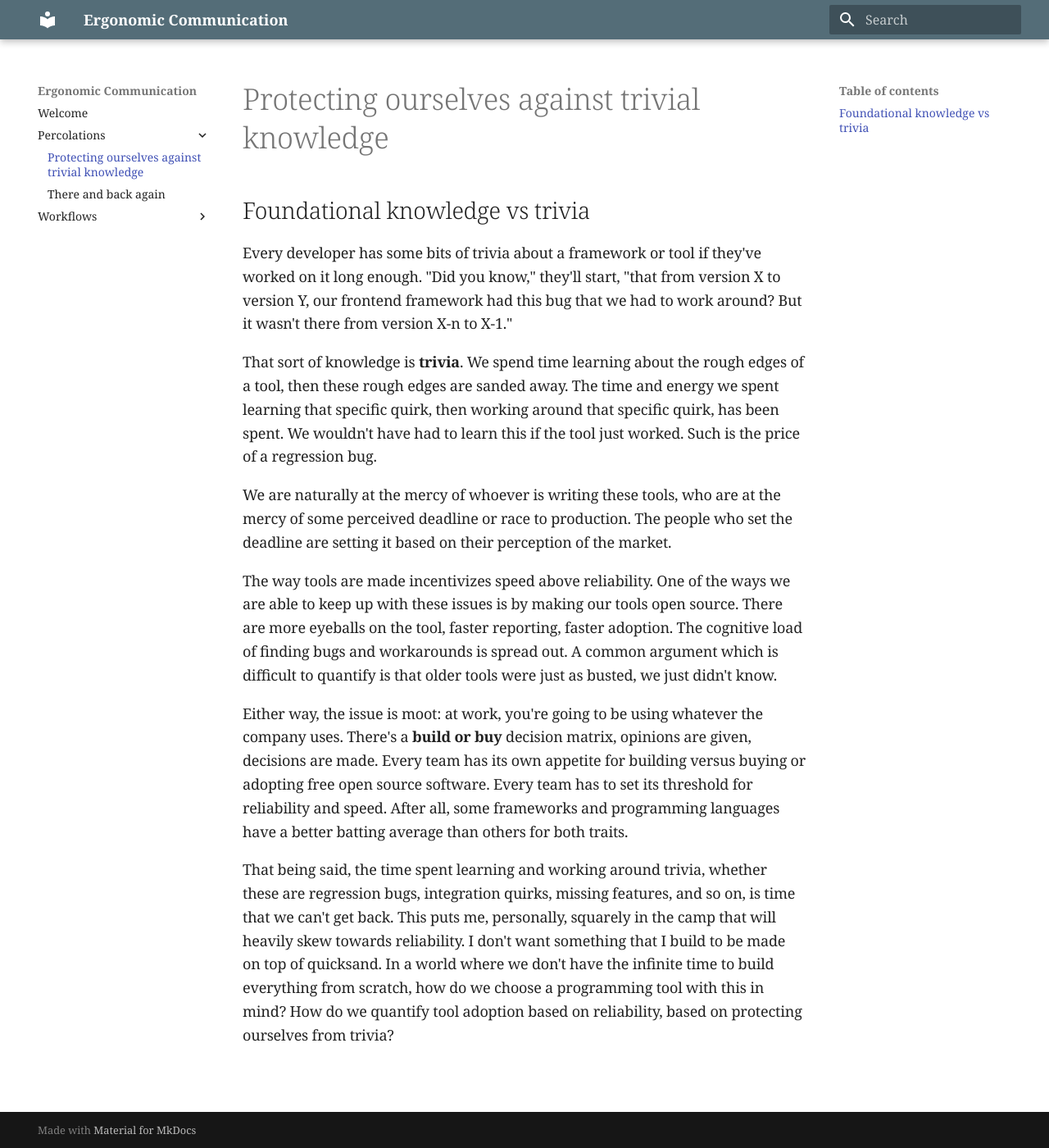
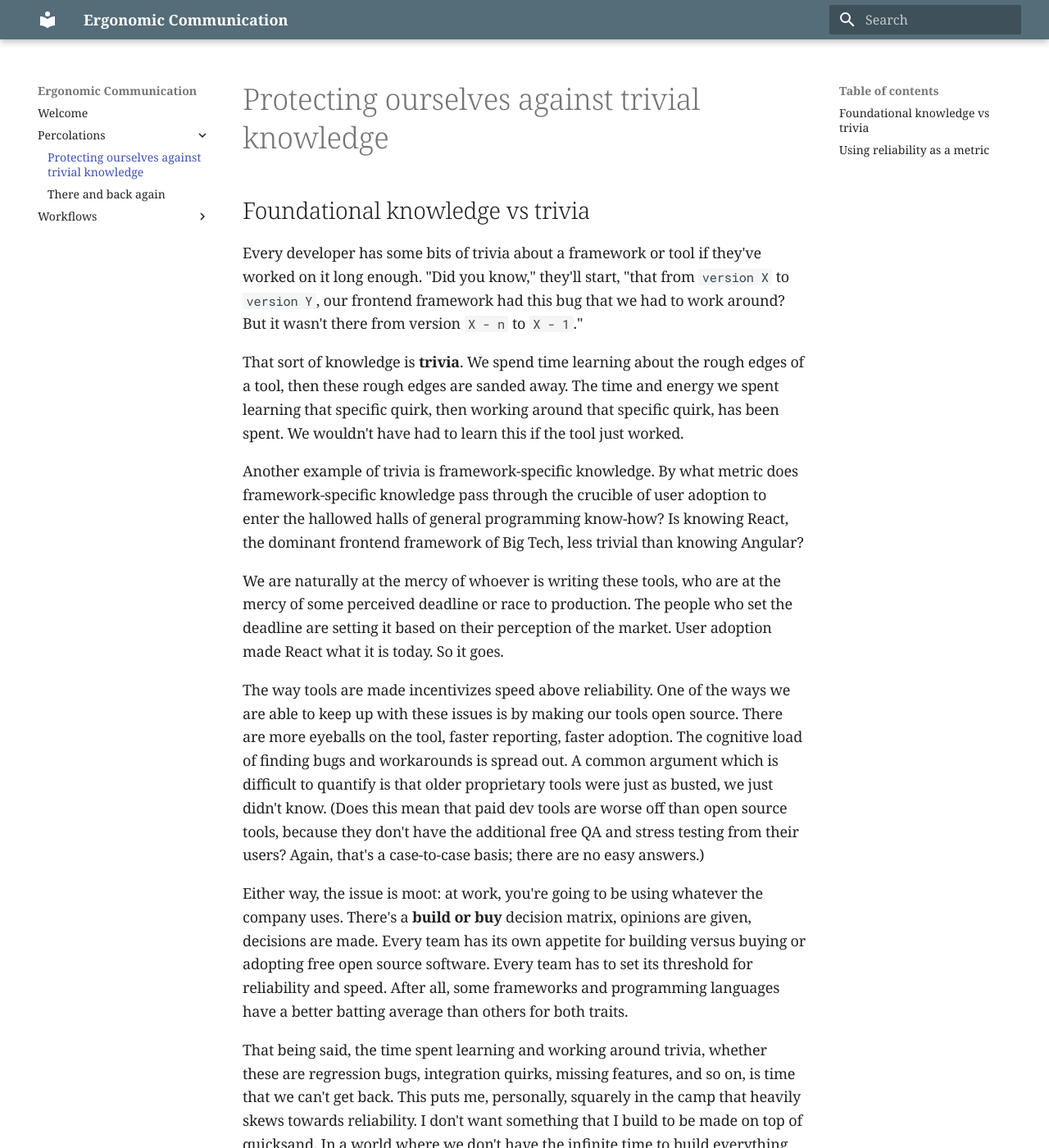
Before and after one commit to s-santillan/s-santillan.github.io, an MkDocs documentation site: the page built from docs/percolations/foundations-vs-trivia.md, in a window 1280 px wide and 1400 px high. Shown: the whole window at 82% size. Built offline with MkDocs 1.6.1 and Material for MkDocs 9.7.7, drawn with Linux system fonts in a browser that asks for light colours; some of the changed text lies outside the part shown.

Commit message:
foundations refinement

```diff
--- a/docs/percolations/foundations-vs-trivia.md
+++ b/docs/percolations/foundations-vs-trivia.md
@@ -2,14 +2,22 @@
 
 ## Foundational knowledge vs trivia
 
-Every developer has some bits of trivia about a framework or tool if they've worked on it long enough. "Did you know," they'll start, "that from version X to version Y, our frontend framework had this bug that we had to work around? But it wasn't there from version X-n to X-1."
+Every developer has some bits of trivia about a framework or tool if they've worked on it long enough. "Did you know," they'll start, "that from `version X` to `version Y`, our frontend framework had this bug that we had to work around? But it wasn't there from version `X - n` to `X - 1`."
 
-That sort of knowledge is **trivia**. We spend time learning about the rough edges of a tool, then these rough edges are sanded away. The time and energy we spent learning that specific quirk, then working around that specific quirk, has been spent. We wouldn't have had to learn this if the tool just worked. Such is the price of a regression bug.
+That sort of knowledge is **trivia**. We spend time learning about the rough edges of a tool, then these rough edges are sanded away. The time and energy we spent learning that specific quirk, then working around that specific quirk, has been spent. We wouldn't have had to learn this if the tool just worked.
 
-We are naturally at the mercy of whoever is writing these tools, who are at the mercy of some perceived deadline or race to production. The people who set the deadline are setting it based on their perception of the market.
+Another example of trivia is framework-specific knowledge. By what metric does framework-specific knowledge pass through the crucible of user adoption to enter the hallowed halls of general programming know-how? Is knowing React, the dominant frontend framework of Big Tech, less trivial than knowing Angular?
 
-The way tools are made incentivizes speed above reliability. One of the ways we are able to keep up with these issues is by making our tools open source. There are more eyeballs on the tool, faster reporting, faster adoption. The cognitive load of finding bugs and workarounds is spread out. A common argument which is difficult to quantify is that older tools were just as busted, we just didn't know.
+<!-- insert photo -->
+
+We are naturally at the mercy of whoever is writing these tools, who are at the mercy of some perceived deadline or race to production. The people who set the deadline are setting it based on their perception of the market. User adoption made React what it is today. So it goes.
+
+The way tools are made incentivizes speed above reliability. One of the ways we are able to keep up with these issues is by making our tools open source. There are more eyeballs on the tool, faster reporting, faster adoption. The cognitive load of finding bugs and workarounds is spread out. A common argument which is difficult to quantify is that older proprietary tools were just as busted, we just didn't know. (Does this mean that paid dev tools are worse off than open source tools, because they don't have the additional free QA and stress testing from their users? Again, that's a case-to-case basis; there are no easy answers.)
 
 Either way, the issue is moot: at work, you're going to be using whatever the company uses. There's a **build or buy** decision matrix, opinions are given, decisions are made. Every team has its own appetite for building versus buying or adopting free open source software. Every team has to set its threshold for reliability and speed. After all, some frameworks and programming languages have a better batting average than others for both traits.
 
-That being said, the time spent learning and working around trivia, whether these are regression bugs, integration quirks, missing features, and so on, is time that we can't get back. This puts me, personally, squarely in the camp that will heavily skew towards reliability. I don't want something that I build to be made on top of quicksand. In a world where we don't have the infinite time to build everything from scratch, how do we choose a programming tool with this in mind? How do we quantify tool adoption based on reliability, based on protecting ourselves from trivia?
+That being said, the time spent learning and working around trivia, whether these are regression bugs, integration quirks, missing features, and so on, is time that we can't get back. This puts me, personally, squarely in the camp that heavily skews towards reliability. I don't want something that I build to be made on top of quicksand. In a world where we don't have the infinite time to build everything from scratch, how do we choose a programming tool with this in mind? How do we quantify tool adoption based on protecting ourselves from trivia?
+
+## Using reliability as a metric
+
+Is it safe to say that tool reliability captures the idea of protecting yourself against trivial knowledge? What about the amount of magic a framework uses to hide abstractions - wouldn't that put us at the mercy of framework-specific knowledge? Isn't that also trivia by another name? At this point, why not return to standard libraries that ship with each major programming language's update?
```
